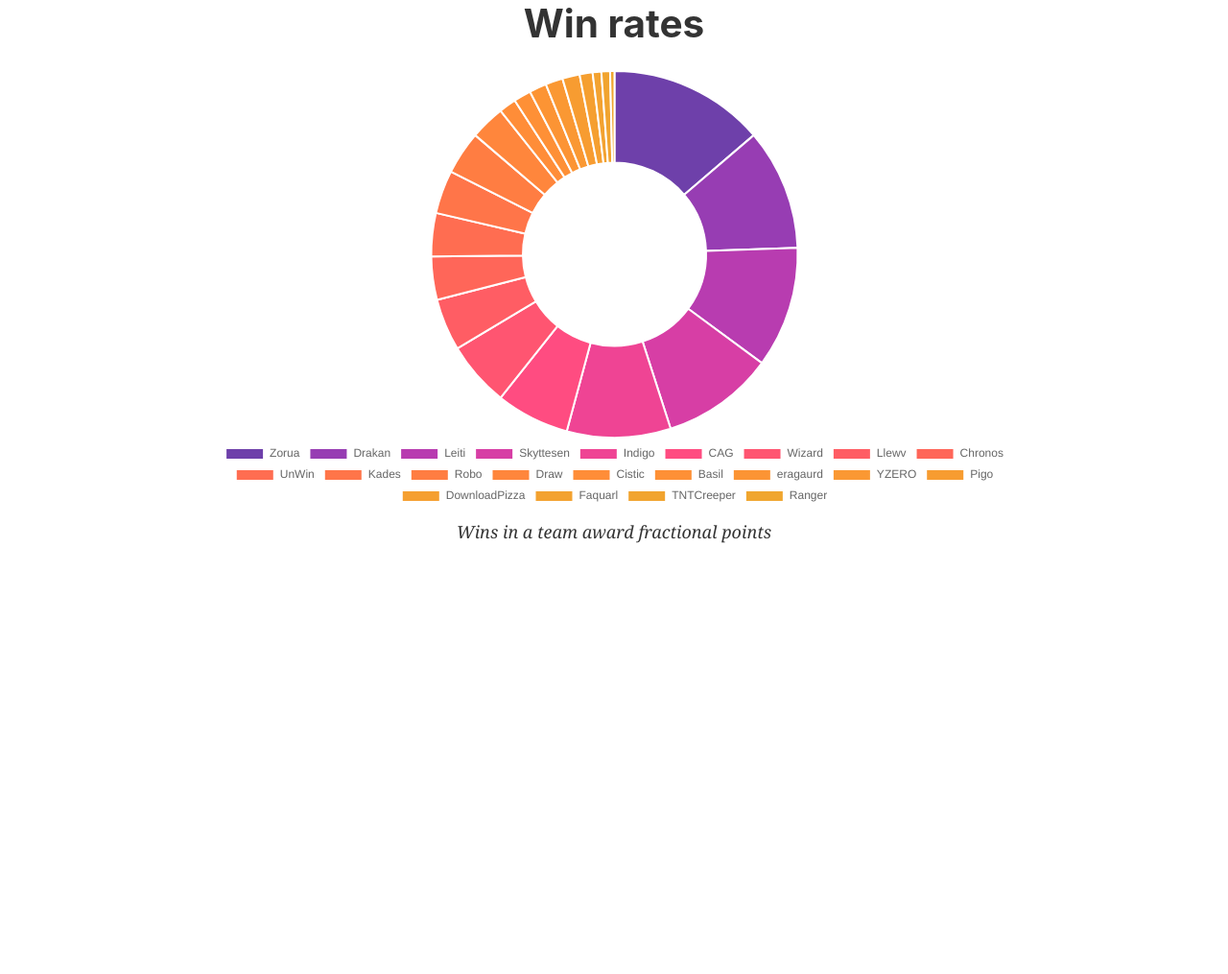
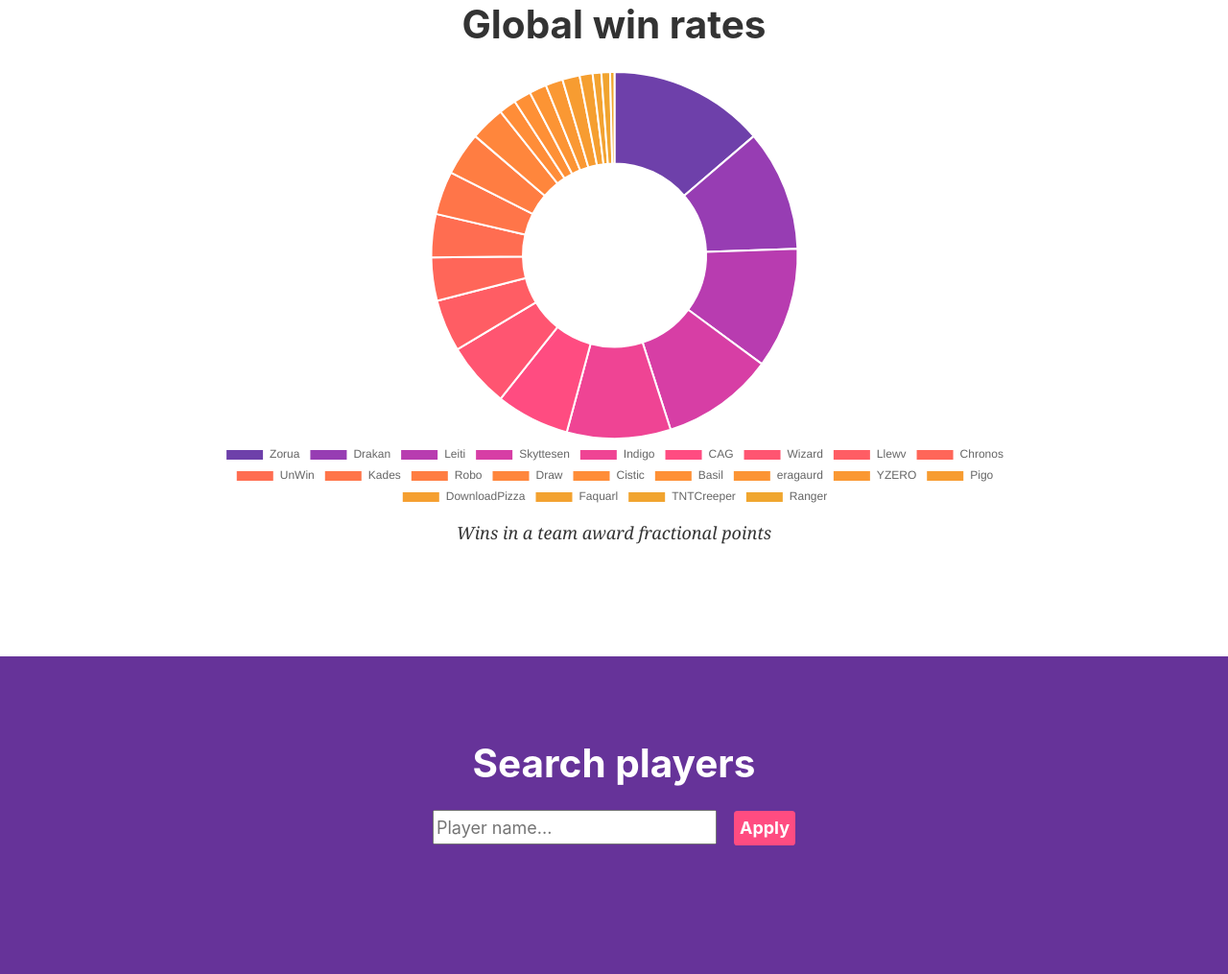
Before and after one commit to LlewVallis/legacy-urmw-stats, a Gatsby site: page / in a window 1280 px wide. Shown: the part 1734-2749 px from the top of the page at 96% size. Before the commit the page ends 2327 px from the top, so only its background shows below. Built offline with nearby package versions, Linux system fonts and the light colour scheme; Gatsby itself is replaced by a stand-in of ours.

Commit message:
Add player data section

```diff
--- a/src/components/global-trueskill-chart.js
+++ b/src/components/global-trueskill-chart.js
@@ -1,6 +1,6 @@
 import React, { Component } from "react"
-import { primaryColor, secondaryColor } from "../theme"
 import Chart from "chart.js"
+import { interpolateWarm } from "d3-scale-chromatic"
 
 class GlobalTrueskillChart extends Component {
   constructor(props) {
@@ -26,16 +26,16 @@ class GlobalTrueskillChart extends Component {
     playerData.sort((a, b) => b.trueskill - a.trueskill)
 
     const trueskills = []
-    const maxTrueskills = []
     const labels = []
+    const colors = []
 
     for (let i = 0; i < playerData.length; i++) {
       const player = playerData[i]
 
       trueskills.push(player.trueskill)
-      maxTrueskills.push(player.maxTrueskill)
       labels.push(player.name)
 
+      colors.push(interpolateWarm((i + 1) / playerData.length * 0.75))
     }
 
     new Chart(canvas, {
@@ -43,13 +43,8 @@ class GlobalTrueskillChart extends Component {
       data: {
         datasets: [
           {
-            data: maxTrueskills,
-            backgroundColor: primaryColor,
-            label: "Highest Trueskill",
-          },
-          {
             data: trueskills,
-            backgroundColor: secondaryColor,
+            backgroundColor: colors,
             label: "Current Trueskill",
           },
         ],
@@ -57,7 +52,15 @@ class GlobalTrueskillChart extends Component {
       },
       options: {
         legend: {
-          position: "bottom",
+          display: false,
+        },
+        scales: {
+          yAxes: [{
+            scaleLabel: {
+              display: true,
+              labelString: "Trueskill",
+            },
+          }],
         },
       },
     })
--- a/src/components/layout.js
+++ b/src/components/layout.js
@@ -26,15 +26,7 @@ const Layout = ({ children }) => {
   return (
     <>
       <Header siteTitle={data.site.siteMetadata.title} />
-      <div
-        style={{
-          margin: `0 auto`,
-          maxWidth: 960,
-          padding: `0 1.0875rem 1.45rem`,
-        }}
-      >
         <main>{children}</main>
-      </div>
     </>
   )
 }
--- /dev/null
+++ b/src/components/player-data.js
@@ -0,0 +1,154 @@
+import React, { Component } from "react"
+
+import TrueskillHistoryChart from "./trueskill-history-chart"
+import PlayerSelection from "./player-selection"
+import WinRateChart from "./win-rate-chart"
+import TopOpponentsChart from "./top-opponents-chart"
+
+class PlayerData extends Component {
+    constructor(props) {
+        super(props)
+        this.state = {
+            playerName: null,
+        }
+    }
+
+    render() {
+        const playerName = this.state.playerName
+
+        const player = (playerName === null) ? null : this.props.data.playerData[playerName]
+
+        let streak = null
+        let streakType = null
+        if (playerName !== null) {
+            const matches = this.props.data.matchData
+            streak = 0
+
+            for (let i = matches.length - 1; i >= 0; i--) {
+                const match = matches[i]
+
+                let currentType = ""
+                if (match.winner === "draw") {
+                    currentType = "Draw"
+                } else if (match[match.winner].some(({ name }) => name === playerName)) {
+                    currentType = "Win"
+                } else {
+                    const loser = match.winner === "team1" ? "team2" : "team1"
+                    if (match[loser].some(({ name }) => name === playerName)) {
+                        currentType = "Loss"
+                    } else {
+                        continue
+                    }
+                }
+
+                if (streakType === null || streakType === currentType) {
+                    streak += 1
+                    streakType = currentType
+                } else {
+                    break
+                }
+            }
+        }
+
+        return (
+            <div>
+                <h1>
+                    {(playerName === null) ? "Search players" : `${playerName}'s stats`}
+                </h1>
+
+                <PlayerSelection onPlayerNameChange={name => this.setState({ playerName: name })} data={this.props.data} />
+
+                <div style={{ height: "1em" }} />
+
+                {(playerName == null) ? null : (
+                    <div>
+                        <FigureSet>
+                            <Figure name="Current trueskill" value={player.trueskill} />
+                            <Figure name="Peak trueskill" value={player.maxTrueskill} />
+                            <Figure name="Current rating deviation" value={player.rd} />
+                        </FigureSet>
+
+                        <Rule />
+
+                        <FigureSet>
+                            <Figure name="Times placed first" value={player.tournamentFirsts} />
+                            <Figure name="Times placed second" value={player.tournamentSeconds} />
+                            <Figure name="Times placed third" value={player.tournamentThirds} />
+                        </FigureSet>
+
+                        <Rule />
+
+                        <FigureSet>
+                            <Figure name="Total wins" value={player.wins} />
+                            <Figure name="Total losses" value={player.losses} />
+                            <Figure name="Total draws" value={player.draws} />
+                            <Figure name={`${streakType} streak`} value={streak} />
+                        </FigureSet>
+
+                        <Breaker />
+
+                        <div style={{
+                            backgroundColor: "white",
+                            color: "rgba(0, 0, 0, 0.8)",
+                            padding: "3em",
+                            borderRadius: "0.5em",
+                        }}>
+                            <h1>Trueskill history</h1>
+                            <TrueskillHistoryChart name={playerName} data={this.props.data} />
+
+                            <Breaker />
+
+                            <h1>Win rate</h1>
+                            <WinRateChart playerData={player} />
+
+                            <Breaker />
+
+                            <h1>Top opponents</h1>
+                            <TopOpponentsChart playerData={player} />
+                        </div>
+                    </div>
+                )}
+            </div>
+        )
+    }
+}
+
+const Rule = () => (
+    <hr style={{
+        width: "50%",
+        backgroundColor: "white",
+        margin: "1.5em auto",
+    }} />
+)
+
+const FigureSet = ({ children }) => (
+    <table style={{
+        width: "50%",
+        margin: "0 auto",
+        fontWeight: "bold",
+        fontFamily: "-apple-system, BlinkMacSystemFont, Segoe UI, Roboto, Oxygen, Ubuntu, Cantarell, Fira Sans, Droid Sans, Helvetica Neue, sans-serif",
+    }}>
+        <tbody>
+            {children}
+        </tbody>
+    </table>
+)
+
+const Figure = ({ name, value }) => (
+    <tr>
+        <td style={{
+            border: "none",
+        }}>{name}</td>
+
+        <td style={{
+            border: "none",
+            textAlign: "right",
+        }}>{value}</td>
+    </tr>
+)
+
+const Breaker = () => <div style={{
+  height: "5em",
+}} />
+
+export default PlayerData
--- /dev/null
+++ b/src/components/player-selection.js
@@ -0,0 +1,61 @@
+import React, { Component } from "react"
+
+import StringSimilarity from "string-similarity"
+
+import { secondaryColor } from "../theme"
+
+class PlayerSelection extends Component {
+    constructor(props) {
+        super(props)
+        this.playerInputRef = React.createRef()
+    }
+
+    render() {
+        return (
+            <form style={{
+                fontFamily: "-apple-system, BlinkMacSystemFont, Segoe UI, Roboto, Oxygen, Ubuntu, Cantarell, Fira Sans, Droid Sans, Helvetica Neue, sans-serif",
+            }} onSubmit={e => this.onSubmit(e)}>
+                <input style={{
+                    margin: "0 0.5em",
+                    height: "2em",
+                }} ref={this.playerInputRef} type="text" placeholder="Player name..." />
+
+                <button style={{
+                    margin: "0 0.5em",
+                    height: "2em",
+                    backgroundColor: secondaryColor,
+                    color: "white",
+                    fontWeight: "bold",
+                    border: "none",
+                    borderRadius: "0.2em",
+                    cursor: "pointer",
+                }} type="submit">Apply</button>
+            </form>
+        )
+    }
+
+    onSubmit(e) {
+        e.preventDefault()
+
+        const fuzzyPlayerName = this.playerInputRef.current.value
+        if (/^\s*$/.test(fuzzyPlayerName)) {
+            return
+        }
+
+        const availablePlayerNames = Object.keys(this.props.data.playerData)
+
+        let playerName = availablePlayerNames.find(name => name.toLowerCase().startsWith(fuzzyPlayerName.toLowerCase()))
+
+        if (playerName === undefined) {
+            playerName = availablePlayerNames.find(name => name.toLowerCase().includes(fuzzyPlayerName.toLowerCase()))
+        }
+
+        if (playerName === undefined) {
+            playerName = StringSimilarity.findBestMatch(fuzzyPlayerName, availablePlayerNames).bestMatch.target
+        }
+
+        this.props.onPlayerNameChange(playerName)
+    }
+}
+
+export default PlayerSelection
--- /dev/null
+++ b/src/components/top-opponents-chart.js
@@ -0,0 +1,104 @@
+import React, { Component } from "react"
+import Chart from "chart.js"
+import { interpolateWarm } from "d3-scale-chromatic"
+
+class TopOpponentsChart extends Component {
+  constructor(props) {
+    super(props)
+    this.canvasRef = React.createRef()
+  }
+
+  render() {
+    return <canvas ref={this.canvasRef} />
+  }
+
+  getDatasetsAndLabels() {
+    const playerData = this.props.playerData
+
+    let opponents = Object.entries(playerData.lossesAgainst)
+    opponents.sort(([nameA, lossesA], [nameB, lossesB]) => {
+      let result = lossesB - lossesA
+
+      if (result === 0) {
+        const winsA = playerData.winsAgainst[nameA] || 0
+        const winsB = playerData.winsAgainst[nameB] || 0
+
+        result = winsA - winsB
+      }
+
+      if (result === 0) {
+        const drawsA = playerData.drawsAgainst[nameA] || 0
+        const drawsB = playerData.drawsAgainst[nameB] || 0
+
+        result = drawsA - drawsB
+      }
+
+      return result
+    })
+
+    opponents = opponents.slice(0, 4)
+
+    const values = []
+    const colors = []
+    const labels = []
+
+    for (let i = 0; i < opponents.length; i++) {
+      const [name, losses] = opponents[i]
+
+      labels.push(name)
+      values.push(losses)
+
+      colors.push(interpolateWarm((i + 1) / opponents.length * 0.75))
+    }
+
+    return {
+      datasets: [{
+        data: values,
+        backgroundColor: colors,
+        label: "Losses against",
+      }],
+      labels: labels,
+    }
+  }
+
+  componentDidMount() {
+    const canvas = this.canvasRef.current
+
+    const { datasets, labels } = this.getDatasetsAndLabels()
+
+    this.chart = new Chart(canvas, {
+			type: "bar",
+			data: {
+        datasets: datasets,
+        labels: labels,
+      },
+      options: {
+        legend: {
+          display: false,
+        },
+        scales: {
+          yAxes: [{
+            scaleLabel: {
+              display: true,
+              labelString: "Losses against",
+            },
+            ticks: {
+              beginAtZero: true,
+              precision: 0,
+            },
+          }],
+        },
+      },
+    })
+  }
+
+  componentDidUpdate() {
+    const { datasets, labels } = this.getDatasetsAndLabels()
+
+    this.chart.data.datasets = datasets
+    this.chart.data.labels = labels
+    this.chart.update()
+  }
+}
+
+export default TopOpponentsChart
--- /dev/null
+++ b/src/components/trueskill-history-chart.js
@@ -0,0 +1,143 @@
+import React, { Component } from "react"
+import Chart from "chart.js"
+import { primaryColor, secondaryColor } from "../theme"
+
+class TrueskillHistoryChart extends Component {
+  constructor(props) {
+    super(props)
+    this.canvasRef = React.createRef()
+  }
+
+  render() {
+    return <canvas ref={this.canvasRef} />
+  }
+
+  getDatasets() {
+    const data = []
+
+    for (const match of this.props.data.matchData) {
+      for (const player of match.team1.concat(match.team2)) {
+        if (player.name === this.props.name) {
+          data.push({
+            time: new Date(match.time),
+            trueskill: player.newTrueskill,
+            rd: player.newRd,
+          })
+        }
+      }
+    }
+
+    data.reverse()
+
+    for (let i = 1; i < data.length; i++) {
+      const nextTime = data[i - 1].time
+      const currentTime = data[i].time
+
+      if (nextTime - currentTime < 1000 * 60 * 60 * 6) {
+        data.splice(i, 1)
+        i--
+      }
+    }
+
+    data.reverse()
+
+    const trueskillData = []
+    const rdData = []
+
+    for (const { time, trueskill, rd } of data) {
+      trueskillData.push({
+        x: time,
+        y: trueskill,
+      })
+
+      rdData.push({
+        x: time,
+        y: rd,
+      })
+    }
+
+    return [{
+      data: trueskillData,
+      showLine: true,
+      fill: false,
+      yAxisID: "trueskill",
+      label: "Trueskill",
+      borderColor: primaryColor,
+    }, {
+      data: rdData,
+      showLine: true,
+      fill: false,
+      yAxisID: "rd",
+      label: "Rating Deviation",
+      borderColor: secondaryColor,
+    }]
+  }
+
+  componentDidMount() {
+    const canvas = this.canvasRef.current
+
+    const datasets = this.getDatasets()
+
+    let maxTrueskill = -Infinity
+    let minTrueskill = Infinity
+
+    for (const player of Object.values(this.props.data.playerData)) {
+      if (player.trueskill > maxTrueskill) {
+        maxTrueskill = player.trueskill
+      }
+
+      if (player.trueskill < minTrueskill) {
+        minTrueskill = player.trueskill
+      }
+    }
+
+    maxTrueskill = Math.ceil(maxTrueskill / 50) * 50
+    minTrueskill = Math.floor(minTrueskill / 50) * 50
+
+    this.chart = new Chart(canvas, {
+			type: "line",
+			data: {
+				datasets: datasets,
+      },
+      options: {
+        legend: {
+          position: "bottom"
+        },
+        scales: {
+          xAxes: [{
+            type: "time",
+          }],
+          yAxes: [{
+            id: "trueskill",
+            ticks: {
+              min: minTrueskill,
+              max: maxTrueskill,
+            },
+            scaleLabel: {
+              display: true,
+              labelString: "Trueskill",
+            },
+          }, {
+            id: "rd",
+            position: "right",
+            ticks: {
+              min: 0,
+              max: 100,
+            },
+            scaleLabel: {
+              display: true,
+              labelString: "Rating Deviation",
+            },
+          }]
+        },
+      },
+    })
+  }
+
+  componentDidUpdate() {
+    this.chart.data.datasets = this.getDatasets()
+    this.chart.update()
+  }
+}
+
+export default TrueskillHistoryChart
--- /dev/null
+++ b/src/components/win-rate-chart.js
@@ -0,0 +1,52 @@
+import React, { Component } from "react"
+import Chart from "chart.js"
+import { primaryColor, secondaryColor, tertiaryColor } from "../theme"
+
+class WinRateChart extends Component {
+  constructor(props) {
+    super(props)
+    this.canvasRef = React.createRef()
+  }
+
+  render() {
+    return <canvas ref={this.canvasRef} />
+  }
+
+  getDatasets() {
+    const playerData = this.props.playerData
+
+    const values = [playerData.wins, playerData.losses, playerData.draws]
+    const colors = [primaryColor, secondaryColor, tertiaryColor]
+
+    return [{
+      data: values,
+      backgroundColor: colors,
+    }]
+  }
+
+  componentDidMount() {
+    const canvas = this.canvasRef.current
+
+    const labels = ["Wins", "Losses", "Draws"]
+
+    this.chart = new Chart(canvas, {
+      type: "doughnut",
+      data: {
+        datasets: this.getDatasets(),
+        labels: labels,
+      },
+      options: {
+        legend: {
+          position: "bottom"
+        },
+      },
+    })
+  }
+
+  componentDidUpdate() {
+    this.chart.data.datasets = this.getDatasets()
+    this.chart.update()
+  }
+}
+
+export default WinRateChart
--- a/src/pages/index.js
+++ b/src/pages/index.js
@@ -1,4 +1,4 @@
-import React from "react"
+import React, { Component } from "react"
 
 import Layout from "../components/layout"
 import SEO from "../components/seo"
@@ -7,13 +7,24 @@ import trueskillData from "../trueskill-data.json"
 import GlobalTrueskillChart from "../components/global-trueskill-chart"
 import LastTournamentRankings from "../components/last-tournament-rankings"
 import GlobalWinRateChart from "../components/global-win-rate-chart"
+import PlayerData from "../components/player-data"
+import { primaryColor } from "../theme"
 
-const IndexPage = () => (
+class IndexPage extends Component {
+  render() {
+    return (
       <Layout>
         <SEO title="Home" />
         <div style={{
           textAlign: "center",
         }}>
+          <div
+            style={{
+              margin: `0 auto`,
+              maxWidth: 960,
+              padding: `0 1.0875rem 1.45rem`,
+            }}
+          >
             <Breaker />
 
             <h1>What is this?</h1>
@@ -30,16 +41,37 @@ const IndexPage = () => (
 
             <Breaker />
 
-      <h1>Ratings</h1>
+            <h1>Global trueskill ratings</h1>
             <GlobalTrueskillChart data={trueskillData} />
 
             <Breaker />
 
-      <h1>Win rates</h1>
+            <h1>Global win rates</h1>
             <GlobalWinRateChart data={trueskillData} />
+
+            <Breaker />
+          </div>
+
+          <div style={{
+            backgroundColor: primaryColor,
+            color: "white",
+          }}>
+            <div style={{
+              margin: `0 auto`,
+              maxWidth: 960,
+            }}>
+              <Breaker />
+
+              <PlayerData data={trueskillData} />
+
+              <Breaker />
+            </div>
+          </div>
         </div>
       </Layout>
     )
+  }
+}
 
 const Breaker = () => <div style={{
   height: "5em",
--- a/src/pages/process-bot-logs.js
+++ b/src/pages/process-bot-logs.js
@@ -225,7 +225,7 @@ class ProcessBotLogsPage extends Component {
         }
 
         matchData.push({
-          time: content.timestamp,
+          time: timestamp,
           team1: team1,
           team2: team2,
           winner: winner,
--- a/src/theme.js
+++ b/src/theme.js
@@ -1,3 +1,3 @@
 export const primaryColor = "#663399"
-export const secondaryColor = "#c337b0"
-export const tertiaryColor = "#ff4783"
+export const secondaryColor = "#ff4c81"
+export const tertiaryColor = "#fc9434"
```
Also changed, not shown: src/trueskill-data.json (+1 -1 lines). Lines whose indentation alone changed are shown as unchanged.
